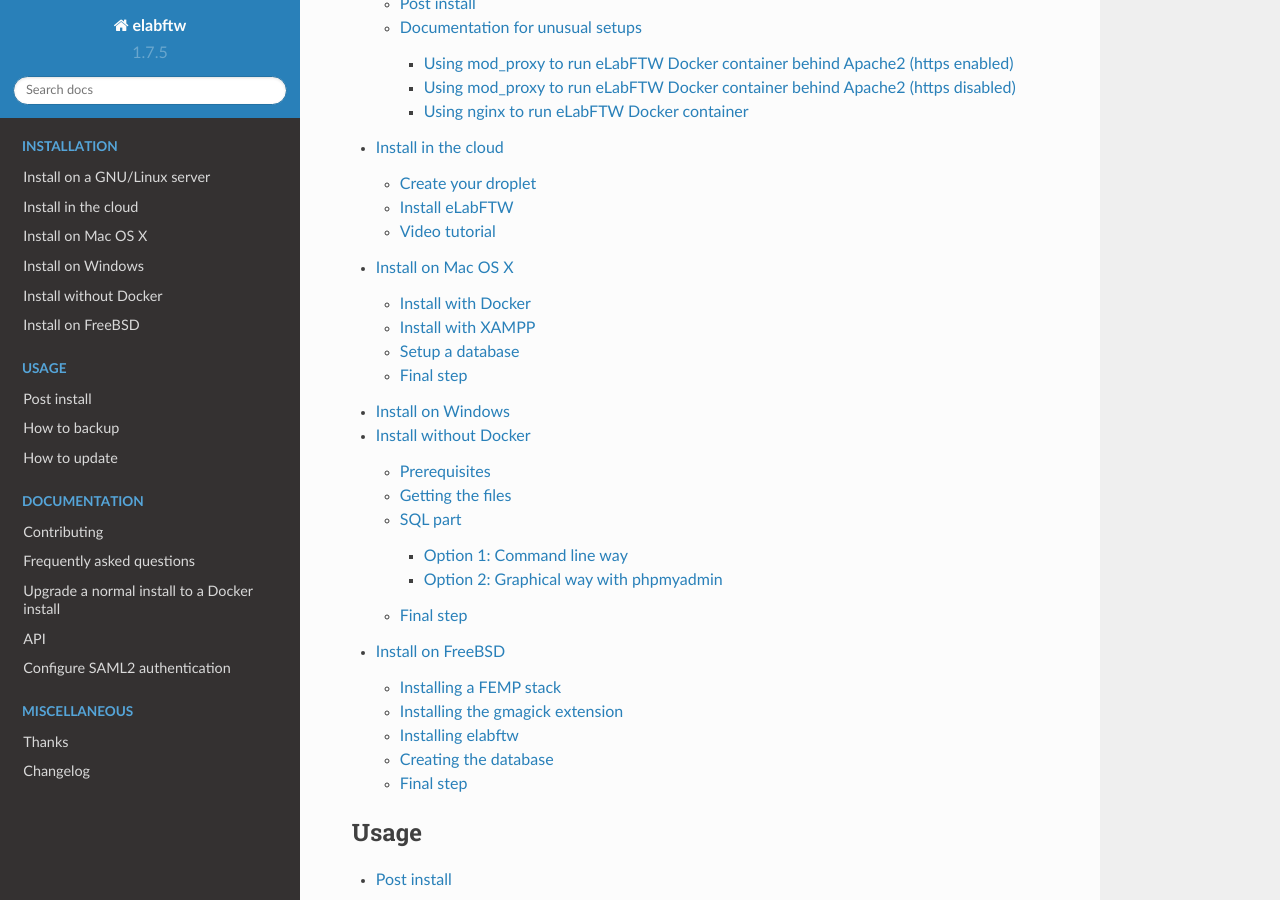
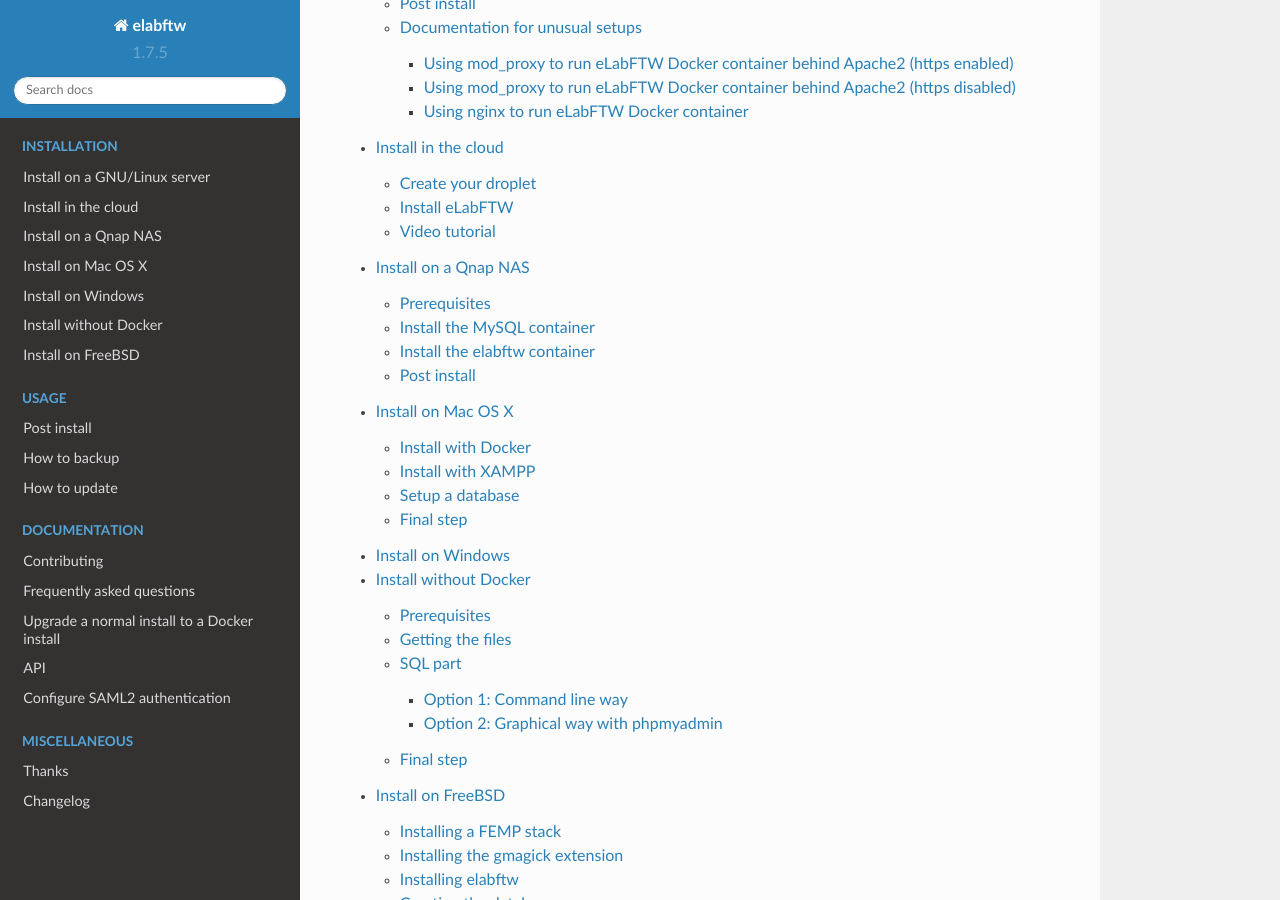
Before and after one commit to elabftw/elabdoc, a Sphinx documentation site: the page built from doc/index.rst, in a window 1280 px wide and 900 px high, scrolled down 1442 px. Built offline with Sphinx 7.4.7 and the Read the Docs theme 2.0.0, drawn with Linux system fonts in a browser that asks for light colours; pages that are not in the unit, such as notebooks, are missing from menus; some of the changed lines change nothing that is shown.

Commit message:
add qnap nas documentation

```diff
--- a/doc/index.rst
+++ b/doc/index.rst
@@ -43,6 +43,7 @@
 
     install
     install-drop
+    install-qnap-nas
     install-mac
     install-windows
     install-oldschool
--- /dev/null
+++ b/doc/install-qnap-nas.rst
@@ -0,0 +1,118 @@
+.. _install-qnap-nas:
+
+Install on a Qnap NAS
+=====================
+
+.. image:: img/qnap.png
+    :align: center
+    :alt: qnap
+
+Tested with firmware version 4.3.3 on a TVS-EC1080.
+
+This page describes the installation of eLabFTW on a Qnap NAS. The procedure is different than on a normal GNU/Linux server.
+
+.. warning:: Consider this documentation as beta!
+
+Prerequisites
+-------------
+
+We will use the Docker container technology, so you need to install the Container Station app from the AppCenter.
+
+.. image:: img/container-app.png
+    :align: center
+    :alt: container-app
+
+Once it is installed, open it. It will create a /Container folder. Connect with SSH to the NAS and create subfolders for storing eLabFTW files:
+
+.. code-block:: bash
+
+    cd /share/CACHEDEV1_DATA # path might be different on your system
+    mkdir -p Container/elabftw/mysql
+    mkdir Container/elabftw/web
+
+eLabFTW uses two containers, the official MySQL image and elabftw/elabimg. We will create the MySQL container first because we will need to reference it as a link for the second container.
+
+Install the MySQL container
+---------------------------
+
+Come back to the web interface and click "Create container" from the left menu. Search for MySQL in the Docker Hub. Don't use the Recommended one, use the official one from Docker Hub as shown below:
+
+.. image:: img/qnap/mysql-1.png
+    :align: center
+    :alt: mysql1
+
+Select the 5.7 version.
+
+Name the container "mysql" and go to the advanced settings. Add 4 environment variables:
+
+MYSQL_USER and MYSQL_DATABASE should be set to "elabftw". MYSQL_PASSWORD and MYSQL_ROOT_PASSWORD should be set to strong passwords.
+
+.. image:: img/qnap/mysql-env.png
+    :align: center
+    :alt: mysql-env
+
+In the "Shared folders" tab add a Volume from host with "/Container/elabftw/mysql" mounted on "/var/lib/mysql" (read/write) in the container:
+
+.. image:: img/qnap/mysql-volumes.png
+    :align: center
+    :alt: mysql-volumes
+
+Click Create, it takes a few moments for the container to appear in the Overview.
+
+Install the elabftw container
+-----------------------------
+
+Click "Create container" and search for "elabimg" in the Docker Hub:
+
+.. image:: img/qnap/elabftw-1.png
+    :align: center
+    :alt: elabimg
+
+Choose the "latest" version. Name it "elabftw" and go to advanced settings. Add a Link to the mysql container with "mysql" as alias:
+
+.. image:: img/qnap/elabftw-link.png
+    :align: center
+    :alt: elabftw-link
+
+Fill the Environment variables like this:
+
+DB_HOST mysql
+
+DB_NAME elabftw
+
+DB_USER elabftw
+
+DB_PASSWORD Here you put the value of MYSQL_PASSWORD from the MySQL container
+
+SECRET_KEY Get yours from https://demo.elabftw.net/install/generateSecretKey.php
+
+SERVER_NAME Use the IP address of your NAS
+
+DISABLE_HTTPS false
+
+ENABLE_LETSENCRYPT false
+
+.. image:: img/qnap/elabftw-env.png
+    :align: center
+    :alt: elabftw-env
+
+We will serve eLabFTW on port 3148, add a port forwarding entry with 3148 for Host and 443 for container (protocol TCP):
+
+.. image:: img/qnap/elabftw-ports.png
+    :align: center
+    :alt: elabftw-ports
+
+In the "Shared folders" tab add a Volume from host with "/Container/elabftw/web" mounted on "/elabftw/uploads" (read/write) in the container:
+
+.. image:: img/qnap/elabftw-volumes.png
+    :align: center
+    :alt: elabftw-volumes
+
+Click Create. Now wait a bit for the container to start (and generate strong DH parameters) and head to https://<YOUR NAS IP>:3148. You should see the register page and you can now register a Sysadmin account.
+
+Post install
+------------
+
+Don't forget to read :ref:`the post install page <postinstall>`, setup :ref:`backup <backup>`, and subscribe to `the newsletter <http://elabftw.us12.list-manage1.com/subscribe?u=61950c0fcc7a849dbb4ef1b89&id=04086ba197>`_!
+
+ENJOY! :D
```
Also changed, not shown: doc/img/container-app.png (added), doc/img/qnap.png (added), doc/img/qnap/elabftw-1.png (added), doc/img/qnap/elabftw-env.png (added), doc/img/qnap/elabftw-link.png (added), doc/img/qnap/elabftw-ports.png (added), doc/img/qnap/elabftw-volumes.png (added), doc/img/qnap/mysql-1.png (added), doc/img/qnap/mysql-env.png (added), doc/img/qnap/mysql-volumes.png (added).
